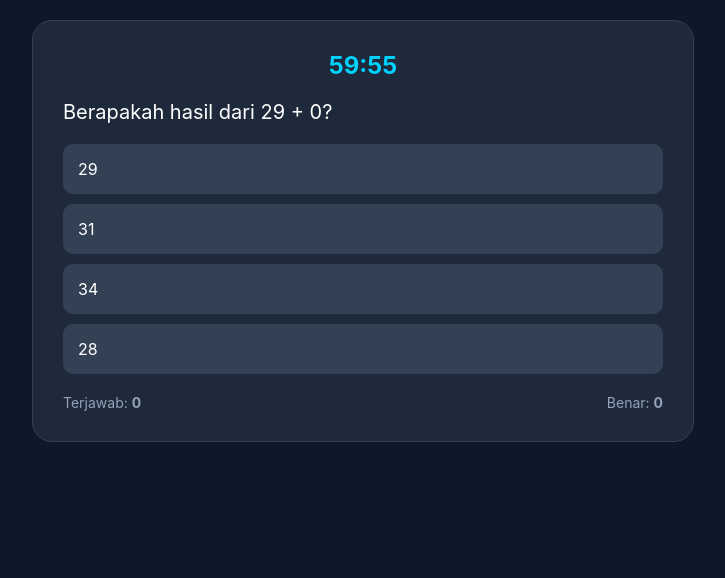
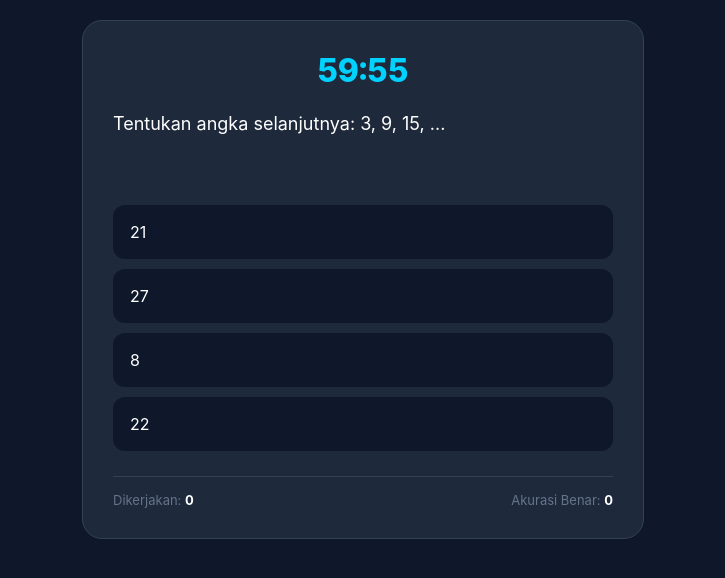
Before and after one commit to muhammadfikri17287-pixel/Test-iq, a website: page soal.html in a window 1280 px wide. Shown: the whole page, without its empty margins (277-1002 px from the left). Drawn offline with Linux system fonts and the light colour scheme; some packages are replaced by stand-ins of ours; a script that the page names is missing.

Commit message:
Update soal.html

```diff
--- a/soal.html
+++ b/soal.html
@@ -1,107 +1,100 @@
+
  <!DOCTYPE html>
 <html lang="id">
 <head>
     <meta charset="UTF-8">
     <meta name="viewport" content="width=device-width, initial-scale=1.0">
-    <title>Mensa Style | IQ Analysis</title>
+    <title>Analisis Mensa | IQ Test</title>
     <script src="https://cdn.jsdelivr.net/npm/sweetalert2@11"></script>
     <style>
-        body { font-family: 'Inter', sans-serif; background: #0f172a; color: white; margin: 0; padding: 20px; }
-        .container { max-width: 600px; margin: auto; background: #1e293b; padding: 30px; border-radius: 20px; border: 1px solid #334155; }
-        .timer-bar { font-size: 24px; font-weight: bold; color: #00d2ff; text-align: center; margin-bottom: 20px; }
-        .question { font-size: 20px; margin-bottom: 20px; }
-        .option { display: block; background: #334155; padding: 15px; margin: 10px 0; border-radius: 10px; cursor: pointer; transition: 0.3s; }
-        .option:hover { background: #475569; }
-        .stats { display: flex; justify-content: space-between; font-size: 14px; color: #94a3b8; margin-top: 20px; }
+        body { font-family: 'Inter', sans-serif; background: #0f172a; color: white; margin: 0; padding: 20px; display: flex; justify-content: center; }
+        .box { width: 100%; max-width: 500px; background: #1e293b; padding: 30px; border-radius: 20px; border: 1px solid #334155; position: relative; }
+        #timer { font-size: 32px; font-weight: 800; color: #00d2ff; text-align: center; margin-bottom: 20px; font-variant-numeric: tabular-nums; }
+        .q-text { font-size: 18px; line-height: 1.6; margin-bottom: 25px; min-height: 70px; }
+        .opt { display: block; background: #0f172a; padding: 15px; margin: 10px 0; border-radius: 12px; cursor: pointer; border: 2px solid transparent; transition: 0.2s; }
+        .opt:hover { border-color: #00d2ff; background: #1a2a44; }
+        .footer { display: flex; justify-content: space-between; margin-top: 25px; font-size: 13px; color: #64748b; border-top: 1px solid #334155; padding-top: 15px; }
     </style>
 </head>
 <body>
-    <div class="container">
-        <div class="timer-bar" id="timer">60:00</div>
-        <div class="question" id="qText">Menyiapkan analisis...</div>
+    <div class="box">
+        <div id="timer">60:00</div>
+        <div class="q-text" id="question">Menyiapkan...</div>
         <div id="options"></div>
-        <div class="stats">
-            <span>Terjawab: <b id="statTotal">0</b></span>
-            <span>Benar: <b id="statCorrect">0</b></span>
+        <div class="footer">
+            <span>Dikerjakan: <b id="total" style="color:white">0</b></span>
+            <span>Akurasi Benar: <b id="correct" style="color:white">0</b></span>
         </div>
     </div>
 
     <script>
-        let timeLeft = 3600; // 60 Menit
-        let correctCount = 0;
-        let totalCount = 0;
-        let currentAnswer = 0;
+    let timeLeft = 3600;
+    let cCount = 0, tCount = 0, curAns = "";
 
-        // Generator Soal Logika/Matematika Random
-        function generateQuestion() {
-            const types = ['pola', 'hitung', 'logika'];
-            const type = types[Math.floor(Math.random() * types.length)];
-            let q = "", opts = [], ans = 0;
+    function generate() {
+        const type = Math.floor(Math.random() * 3);
+        let q = "", ops = [], ans = "";
 
-            if(type === 'hitung') {
-                const a = Math.floor(Math.random() * 50), b = Math.floor(Math.random() * 50);
+        if(type === 0) { // Math
+            let a = Math.floor(Math.random()*50)+1, b = Math.floor(Math.random()*50)+1;
             q = `Berapakah hasil dari ${a} + ${b}?`;
-                ans = a + b;
-                opts = [ans, ans+2, ans-1, ans+5].sort(() => Math.random() - 0.5);
-            } else if(type === 'pola') {
-                const start = Math.floor(Math.random() * 10), step = Math.floor(Math.random() * 5) + 1;
-                q = `Lanjutkan pola: ${start}, ${start+step}, ${start+(step*2)}, ...`;
-                ans = start + (step * 3);
-                opts = [ans, ans+step, ans-step, start+(step*4)].sort(() => Math.random() - 0.5);
-            } else {
-                q = "Jika semua A adalah B, dan semua B adalah C, maka...";
-                const options = ["Semua A adalah C", "Semua C adalah A", "Beberapa A bukan C", "Tidak ada kesimpulan"];
-                ans = options[0];
-                opts = options.sort(() => Math.random() - 0.5);
+            ans = (a + b).toString();
+            ops = [ans, (a+b+1).toString(), (a+b-2).toString(), (a+b+5).toString()];
+        } else if(type === 1) { // Sequence
+            let s = Math.floor(Math.random()*10), step = Math.floor(Math.random()*5)+2;
+            q = `Tentukan angka selanjutnya: ${s}, ${s+step}, ${s+step*2}, ...`;
+            ans = (s + step*3).toString();
+            ops = [ans, (s+step*4).toString(), (s+step*3+1).toString(), (s+5).toString()];
+        } else { // Logic
+            const logicQ = [
+                {q: "Jika semua X adalah Y, dan Z adalah X, maka...", a: "Z adalah Y"},
+                {q: "Buku ke Ilmu sama dengan Jembatan ke...", a: "Penyeberangan"},
+                {q: "Manakah yang tidak termasuk kelompoknya?", a: "Pesawat", ops: ["Mobil", "Motor", "Sepeda", "Pesawat"]}
+            ];
+            let pick = logicQ[Math.floor(Math.random()*logicQ.length)];
+            q = pick.q; ans = pick.a;
+            ops = pick.ops || [ans, "Tidak ada hubungan", "Beberapa Z adalah Y", "Semua Y adalah Z"];
         }
 
-            document.getElementById('qText').innerText = q;
-            currentAnswer = ans;
-            document.getElementById('options').innerHTML = opts.map(o =>
-                `<div class="option" onclick="check('${o}')">${o}</div>`).join('');
+        document.getElementById('question').innerText = q;
+        curAns = ans;
+        document.getElementById('options').innerHTML = ops.sort(() => Math.random() - 0.5).map(o => `<div class="opt" onclick="check('${o}')">${o}</div>`).join('');
     }
 
     async function check(val) {
-            totalCount++;
-            if(val == currentAnswer) correctCount++;
-            document.getElementById('statTotal').innerText = totalCount;
-            document.getElementById('statCorrect').innerText = correctCount;
-            generateQuestion();
+        tCount++;
+        if(val === curAns) cCount++;
+        document.getElementById('total').innerText = tCount;
+        document.getElementById('correct').innerText = cCount;
+        generate();
     }
 
-        function calculateIQ(correct, total) {
-            // Rumus simulasi: Base 100 + (Bonus Benar * Faktor Kesulitan)
-            if (total === 0) return 0;
-            let ratio = correct / total;
-            return Math.round(90 + (correct * 2) + (ratio * 10));
-        }
-
-        const timerInterval = setInterval(async () => {
+    const interval = setInterval(async () => {
         timeLeft--;
-            let min = Math.floor(timeLeft / 60);
-            let sec = timeLeft % 60;
-            document.getElementById('timer').innerText = `${min}:${sec < 10 ? '0'+sec : sec}`;
+        let m = Math.floor(timeLeft/60), s = timeLeft%60;
+        document.getElementById('timer').innerText = `${m}:${s < 10 ? '0'+s : s}`;
 
         if(timeLeft <= 0) {
-                clearInterval(timerInterval);
-                const finalIQ = calculateIQ(correctCount, totalCount);
-                const nama = localStorage.getItem('namaPeserta');
+            clearInterval(interval);
+            // Rumus IQ Sederhana: 100 + (Benar*3) - (Salah)
+            const iq = 100 + (cCount * 3) - (tCount - cCount);
+            const nama = localStorage.getItem('iq_user_name') || "User";
 
             await fetch('/api/submit', {
                 method: 'POST',
                 headers: {'Content-Type': 'application/json'},
-                    body: JSON.stringify({ nama, benar: correctCount, total: totalCount, iq: finalIQ })
+                body: JSON.stringify({ nama, benar: cCount, total: tCount, iq })
             });
 
             Swal.fire({
                 title: 'Waktu Habis!',
-                    html: `Analisis Selesai.<br>Skor IQ Anda: <b>${finalIQ}</b><br>Benar: ${correctCount}/${totalCount}`,
+                html: `Analisis IQ Selesai.<br>Skor IQ Anda: <b style="color:#00d2ff;font-size:24px">${iq}</b>`,
                 icon: 'success'
             }).then(() => window.location.href = "/");
         }
     }, 1000);
 
-        generateQuestion();
+    generate();
     </script>
 </body>
 </html>
```
Lines whose indentation alone changed are shown as unchanged.
